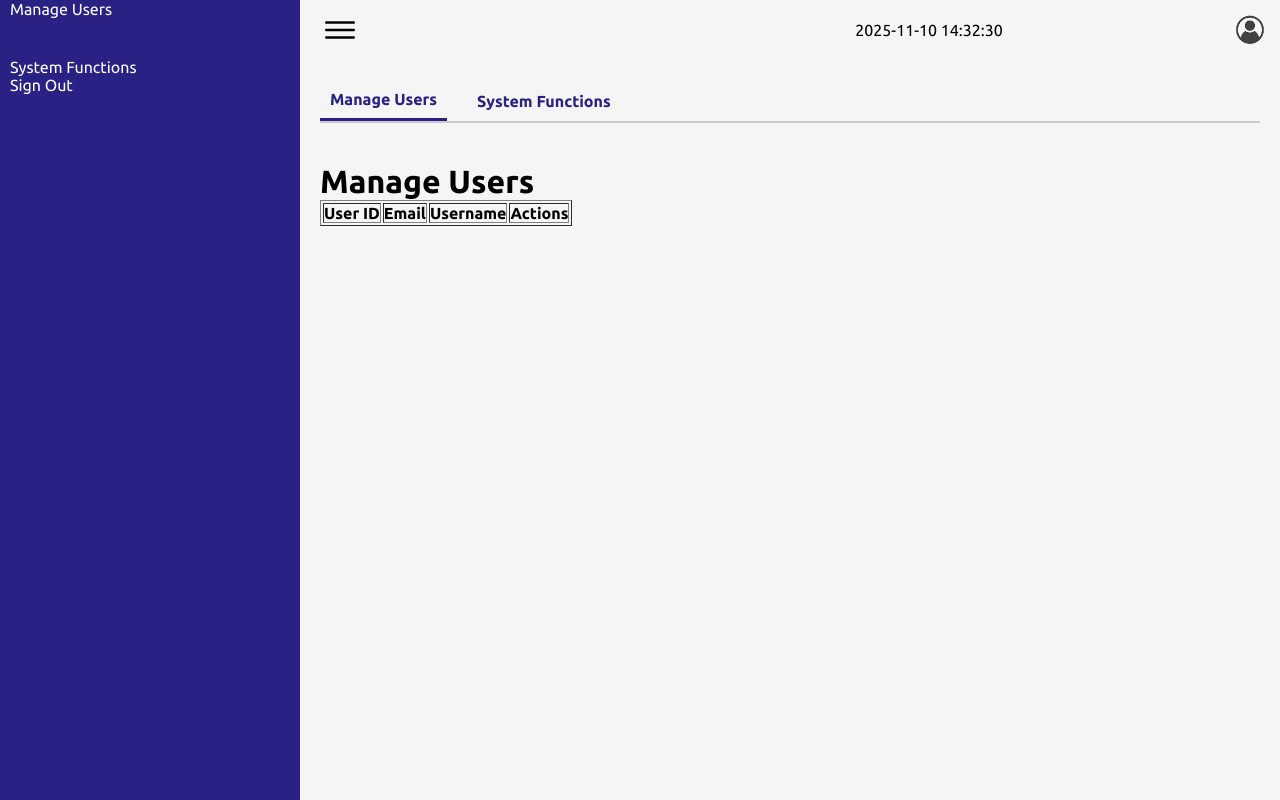
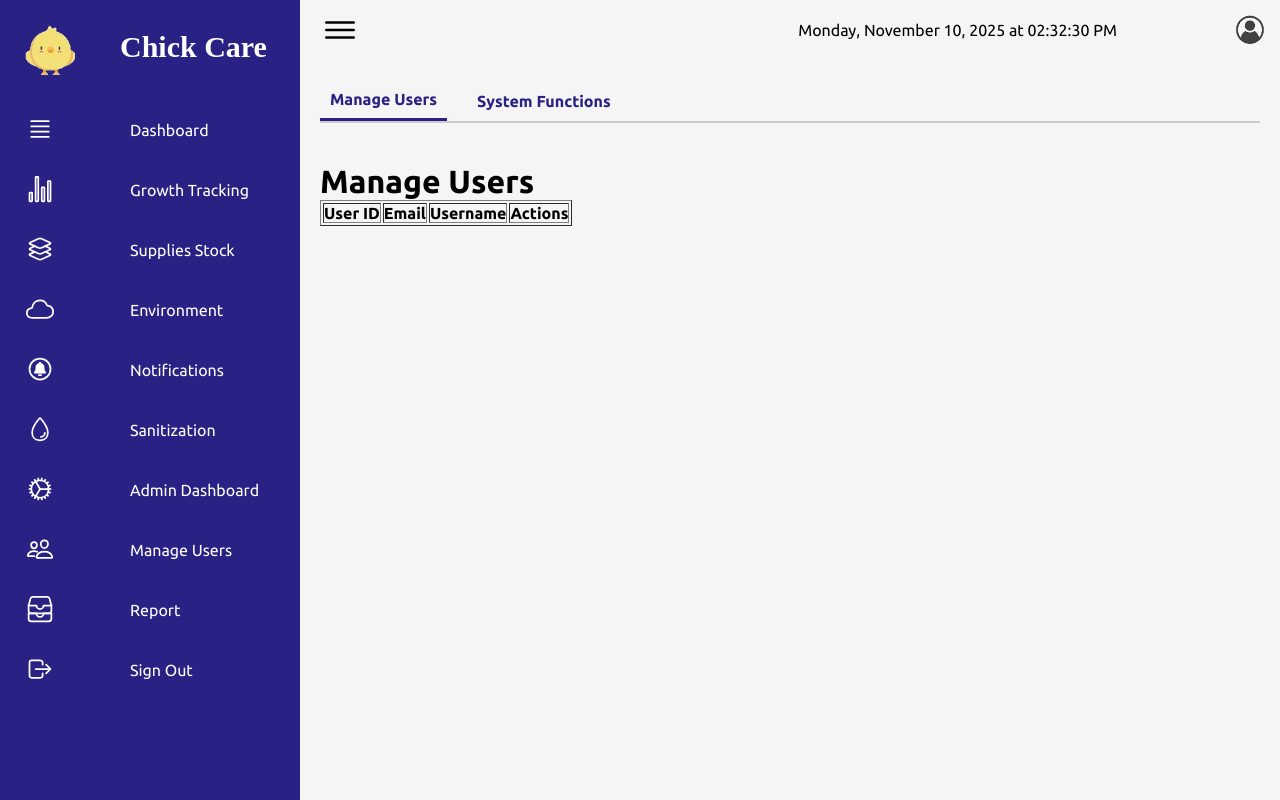
Before and after one commit to dexteranabella-byte/chickencaresystem, a Flask app: page /admin-dashboard in a window 1280 px wide; the page is wider, and only the part inside the window is pictured. Run offline with Flask 3, Linux system fonts and the light colour scheme; the visitor is signed in with stand-in values (Sample User, id 1); data that the repository does not hold is empty; some libraries are stand-ins or nearby versions.

Commit message:
Update admin-dashboard.html

```diff
--- a/templates/admin-dashboard.html
+++ b/templates/admin-dashboard.html
@@ -3,7 +3,6 @@
 <head>
   <meta charset="UTF-8">
   <title>Admin Dashboard | Chick Care</title>
-  <!-- ======= Styles ====== -->
   <link rel="stylesheet" href="{{ url_for('static', filename='css/style.css') }}">
   <style>
     /* Minimal custom styles for admin tab navigation */
@@ -41,22 +40,106 @@
 </head>
 <body>
   <div class="container">
-    <!-- Modified Navigation for Admin -->
     <div class="navigation">
         <ul>
             <li>
-          <a href="#manageUsers" class="tab-link active">Manage Users</a>
+                <a href="#">
+                    <span class="icon">
+                        <img src="{{ url_for('static', filename='imgs/CC.png') }}">
+                    </span>
+                    <span class="title1">Chick Care</span>
+                </a>
             </li>
+
             <li>
-          <a href="#systemFunctions" class="tab-link">System Functions</a>
+                <a href="/main_dashboard"> <span class="icon">
+                        <ion-icon name="reorder-four-outline"></ion-icon>
+                    </span>
+                    <span class="title">Dashboard</span>
+                </a>
             </li>
+
             <li>
-          <a href="/login">Sign Out</a>
+                <a href="/webcam">
+                    <span class="icon">
+                        <ion-icon name="stats-chart-outline"></ion-icon>
+                    </span>
+                    <span class="title">Growth Tracking</span>
+                </a>
+            </li>
+
+            <li>
+                <a href="/feeding">
+                    <span class="icon">
+                        <ion-icon name="layers-outline"></ion-icon>
+                    </span>
+                    <span class="title">Supplies Stock</span>
+                </a>
+            </li>
+
+            <li>
+                <a href="/environment">
+                    <span class="icon">
+                        <ion-icon name="cloudy-outline"></ion-icon>
+                    </span>
+                    <span class="title">Environment</span>
+                </a>
+            </li>
+
+            <li>
+                <a href="/dashboard"> <span class="icon">
+                        <ion-icon name="notifications-circle-outline"></ion-icon>
+                    </span>
+                    <span class="title">Notifications</span>
+                </a>
+            </li>
+
+            <li>
+                <a href="/sanitization">
+                    <span class="icon">
+                        <ion-icon name="water-outline"></ion-icon>
+                    </span>
+                    <span class="title">Sanitization</span>
+                </a>
+            </li>
+
+            {% if session['role'] == 'admin' or session['role'] == 'superadmin' %}
+            <li class="active"> <a href="{{ url_for('admin_dashboard') }}">
+                    <span class="icon">
+                        <ion-icon name="cog-outline"></ion-icon>
+                    </span>
+                    <span class="title">Admin Dashboard</span>
+                </a>
+            </li>
+            <li> <a href="{{ url_for('manage_users') }}">
+                    <span class="icon">
+                        <ion-icon name="people-outline"></ion-icon>
+                    </span>
+                    <span class="title">Manage Users</span>
+                </a>
+            </li>
+            {% endif %}
+
+            <li>
+                <a href="/report">
+                    <span class="icon">
+                        <ion-icon name="file-tray-stacked-outline"></ion-icon>
+                    </span>
+                    <span class="title">Report</span>
+                </a>
+            </li>
+
+            <li>
+                <a href="{{ url_for('logout') }}">
+                    <span class="icon">
+                        <ion-icon name="log-out-outline"></ion-icon>
+                    </span>
+                    <span class="title">Sign Out</span>
+                </a>
             </li>
         </ul>
     </div>
 
-    <!-- Main Admin Content -->
     <div class="main">
         <div class="topbar">
             <div class="toggle">
@@ -74,7 +157,6 @@
             </div>
         </div>
 
-      <!-- Admin Tabs -->
         <div class="admin-tabs">
             <ul>
                 <li><a href="#manageUsers" class="tab-link active">Manage Users</a></li>
@@ -82,10 +164,8 @@
             </ul>
         </div>
 
-      <!-- Tab Content: Manage Users -->
         <div id="manageUsers" class="tab-content active">
             <h1>Manage Users</h1>
-        <!-- User Management Table -->
             <div id="table-users">
                 <table border="1">
                     <thead>
@@ -97,16 +177,13 @@
                         </tr>
                     </thead>
                     <tbody>
-              <!-- User data dynamically loaded from the database -->
                         </tbody>
                 </table>
             </div>
         </div>
 
-      <!-- Tab Content: System Functions -->
         <div id="systemFunctions" class="tab-content">
             <h1>System Functions</h1>
-        <!-- System Management Table (e.g., Notifications, Logs, Reports) -->
             <div id="table-system">
                 <table border="1">
                     <thead>
@@ -116,22 +193,20 @@
                         </tr>
                     </thead>
                     <tbody>
-              <!-- System logs or notification data dynamically loaded -->
                         </tbody>
                 </table>
             </div>
         </div>
-
         </div>
   </div>
 
-  <!-- =========== Ionicons Scripts =========  -->
   <script type="module" src="https://unpkg.com/ionicons@5.5.2/dist/ionicons/ionicons.esm.js"></script>
   <script nomodule src="https://unpkg.com/ionicons@5.5.2/dist/ionicons/ionicons.js"></script>
-  <!-- =========== Main Scripts =========  -->
+
   <script src="{{ url_for('static', filename='js/main.js') }}" defer></script>
+
   <script>
-    // JavaScript for admin tab switching
+    // --- JavaScript for admin tab switching ---
     const tabLinks = document.querySelectorAll('.tab-link');
     const tabContents = document.querySelectorAll('.tab-content');
 
@@ -148,6 +223,30 @@
         document.querySelector(target).classList.add('active');
       });
     });
+
+    // --- Real-time Date and Time Display ---
+    document.addEventListener('DOMContentLoaded', function() {
+        let dateTimeSpan = document.getElementById('displayDateTime');
+
+        function updateDateTime() {
+            if (dateTimeSpan) {
+                const now = new Date();
+                const options = {
+                    weekday: 'long',
+                    year: 'numeric',
+                    month: 'long',
+                    day: 'numeric',
+                    hour: '2-digit',
+                    minute: '2-digit',
+                    second: '2-digit'
+                };
+                dateTimeSpan.textContent = now.toLocaleDateString('en-US', options);
+            }
+        }
+
+        updateDateTime();
+        setInterval(updateDateTime, 1000);
+    });
   </script>
 </body>
 </html>
```
Lines whose indentation alone changed are shown as unchanged.
